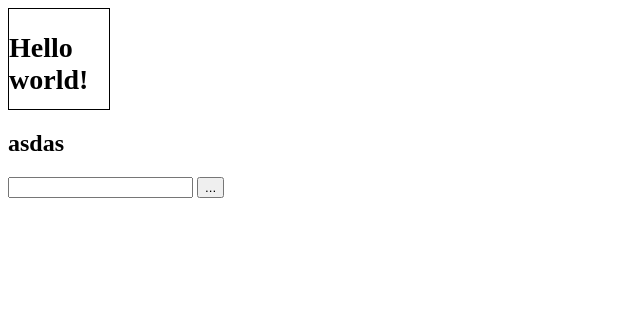
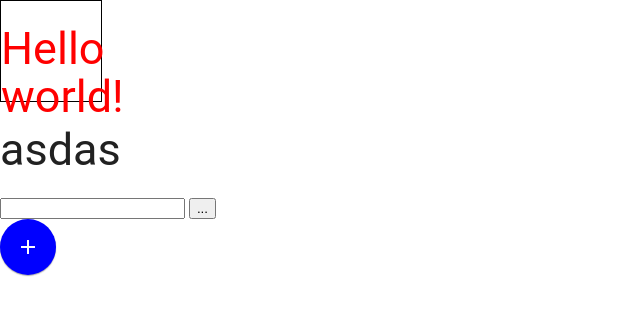
Before and after one commit to spacehaz/literate-computing-machine, a plain HTML site: page index.html in a window 1280 px wide. Shown: the whole page, without its empty margins (0-640 px from the left). Drawn offline with nearby package versions, Linux system fonts and the light colour scheme.

Commit message:
buttons added

```diff
--- a/index.html
+++ b/index.html
@@ -2,12 +2,30 @@
 <html>
 <head>
   <title>Hello</title>
+
+
+  <!-- material -->
+  <link rel="stylesheet" href="https://fonts.googleapis.com/icon?family=Material+Icons">
+  <link rel="stylesheet" href="https://code.getmdl.io/1.3.0/material.indigo-pink.min.css">
+  <script defer src="https://code.getmdl.io/1.3.0/material.min.js"></script>
+  <!-- material -->
+
   <link rel="stylesheet" href="./blocks/index.css">
+
+  <style type="text/css">
+    .mdl-button--fab.mdl-button--colored.mdl-button--colored-blue {
+      background-color: blue;
+    }
+
+  </style>
+
 </head>
+
+
 <body>
   <article class="article">
     <div class="box article__box">
-      <h2 class="title">Hello world!</h2>
+      <h2 class="box__title">Hello world!</h2>
 
 
     </div>
@@ -22,6 +40,11 @@
     <button class="article__button">...</button>
   </form>
 
+  <button class="mdl-button mdl-js-button mdl-button--fab mdl-button--colored mdl-button--colored-blue">
+    <i class="material-icons">add</i>
+  </button>
+
+
 
 </body>
 </html>
```
